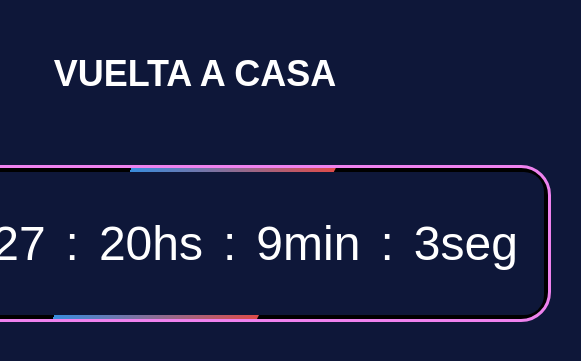
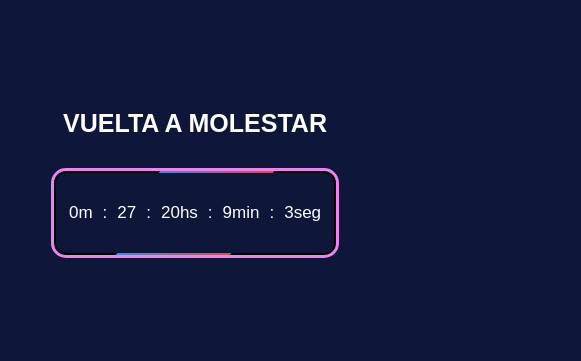
Before and after one commit to franAndrad/temporizador, a React (Create React App) app: page / in a window 390 px wide. Shown: the part 255-616 px from the top of the page, 581 px wide, since content can reach past the window. Built offline with nearby package versions, Linux system fonts and the light colour scheme.

Commit message:
se modifico para celulares

```diff
--- a/src/components/Timer.css
+++ b/src/components/Timer.css
@@ -8,6 +8,7 @@
 .timer-heading {
   font-size: 36px;
   margin-bottom: 70px;
+  border: 3px #000;
 }
 
 .timer {
@@ -89,3 +90,47 @@ body {
     transform: rotate(360deg);
   }
 }
+
+@media only screen and (max-width: 600px) {
+  .timer-container {
+    padding: 10px;
+  }
+
+  .timer-heading {
+    font-size: 25px;
+    margin-bottom: 30px;
+  }
+
+  .timer {
+    flex-wrap: wrap;
+    justify-content: space-evenly;
+    padding: 10px;
+  }
+
+  .timer-item {
+    font-size: 17px;
+    padding: 5px;
+  }
+
+  .timer-separator {
+    font-size: 17px;
+    margin: 0 5px;
+  }
+
+  .card {
+    border-radius: 15px;
+  }
+
+  .border-neon {
+    border-radius: 15px;
+  }
+
+  .border-neon::before {
+    border-radius: 15px;
+  }
+
+  .border-neon::after {
+    border-radius: 10px;
+    inset: 2px;
+  }
+}
--- a/src/components/Timer.js
+++ b/src/components/Timer.js
@@ -49,7 +49,7 @@ const Timer = () => {
 
     return (
       <div className="timer-container">
-        <h1 className="timer-heading">VUELTA A CASA</h1>
+        <h1 className="timer-heading">VUELTA A MOLESTAR</h1>
         <div className="timer card border-neon">
           <p className="timer-item">{timeLeft.months}m</p>
           <span className="timer-separator">:</span>
```
